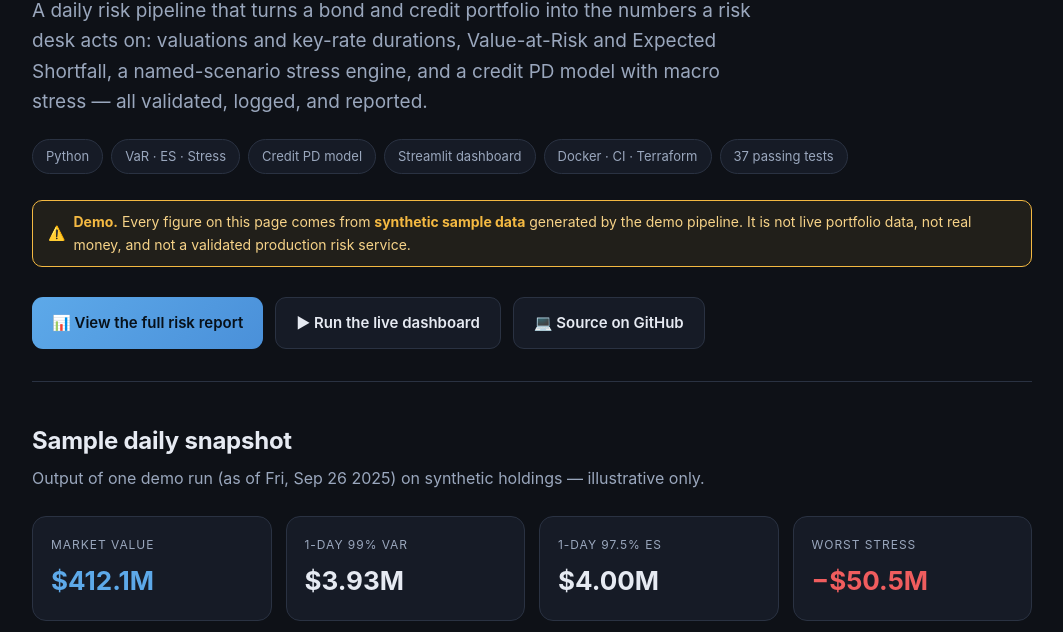
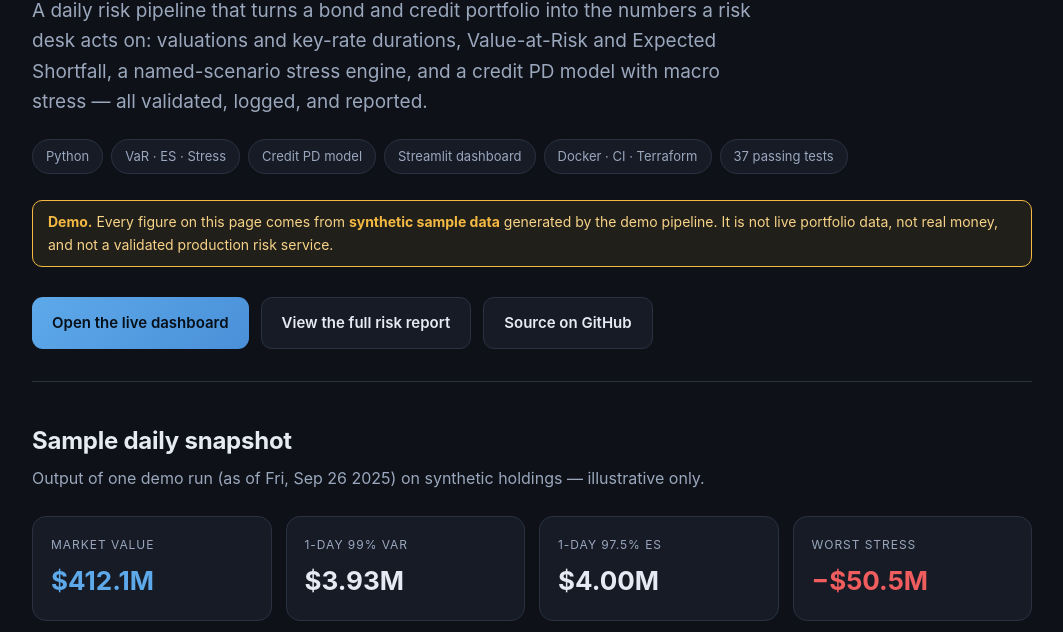
Before and after one commit to eaglepython/Quantrisk, a plain HTML site: page site/index.html in a window 1280 px wide. Shown: the part 168-800 px from the top of the page, without its empty margins (108-1171 px from the left). Drawn offline with Linux system fonts and the light colour scheme.

Commit message:
Point showcase at the live Streamlit dashboard; drop emoji from buttons

```diff
--- a/site/index.html
+++ b/site/index.html
@@ -70,12 +70,11 @@
       <span class="badge">Docker · CI · Terraform</span>
       <span class="badge">37 passing tests</span>
     </div>
-    <div class="demo">⚠️ <span><b>Demo.</b> Every figure on this page comes from <b>synthetic sample data</b> generated by the demo pipeline. It is not live portfolio data, not real money, and not a validated production risk service.</span></div>
+    <div class="demo"><span><b>Demo.</b> Every figure on this page comes from <b>synthetic sample data</b> generated by the demo pipeline. It is not live portfolio data, not real money, and not a validated production risk service.</span></div>
     <div class="cta">
-      <a class="btn btn-primary" href="report.html">📊 View the full risk report</a>
-      <!-- After deploying the dashboard to Streamlit Cloud, replace the href below with your app URL. -->
-      <a class="btn btn-ghost" href="https://github.com/eaglepython/quantrisk#readme">▶ Run the live dashboard</a>
-      <a class="btn btn-ghost" href="https://github.com/eaglepython/quantrisk">💻 Source on GitHub</a>
+      <a class="btn btn-primary" href="https://quantrisk-xck8k3qxmovw9fr7mgpbgn.streamlit.app/">Open the live dashboard</a>
+      <a class="btn btn-ghost" href="report.html">View the full risk report</a>
+      <a class="btn btn-ghost" href="https://github.com/eaglepython/quantrisk">Source on GitHub</a>
     </div>
   </header>
 
```
